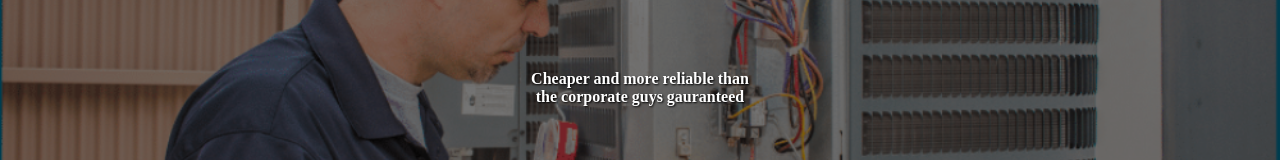
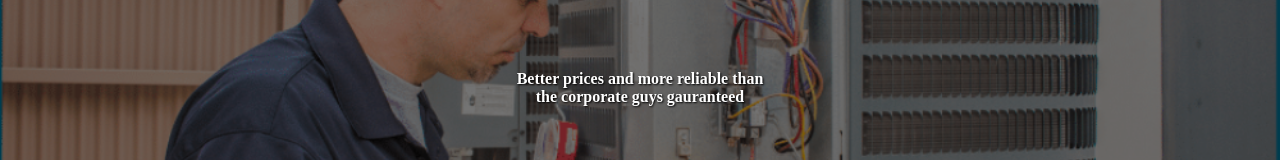
Before and after one commit to Erick-Bravo/yosemiteair_site, a Next.js app: page /mobile in a window 1280 px wide. Shown: the part 741-901 px from the top of the page. Built offline with nearby package versions, Linux system fonts and the light colour scheme.

Commit message:
copy change better prices

```diff
--- a/pages/mobile.tsx
+++ b/pages/mobile.tsx
@@ -104,7 +104,7 @@ const BannerGarauntee = () => {
           flexDir="column"
           p="40px 20px"
         >
-          <BannerText text="Cheaper and more reliable than" />
+          <BannerText text="Better prices and more reliable than" />
           <BannerText text="the corporate guys gauranteed" />
         </Flex>
       </Flex>
```
